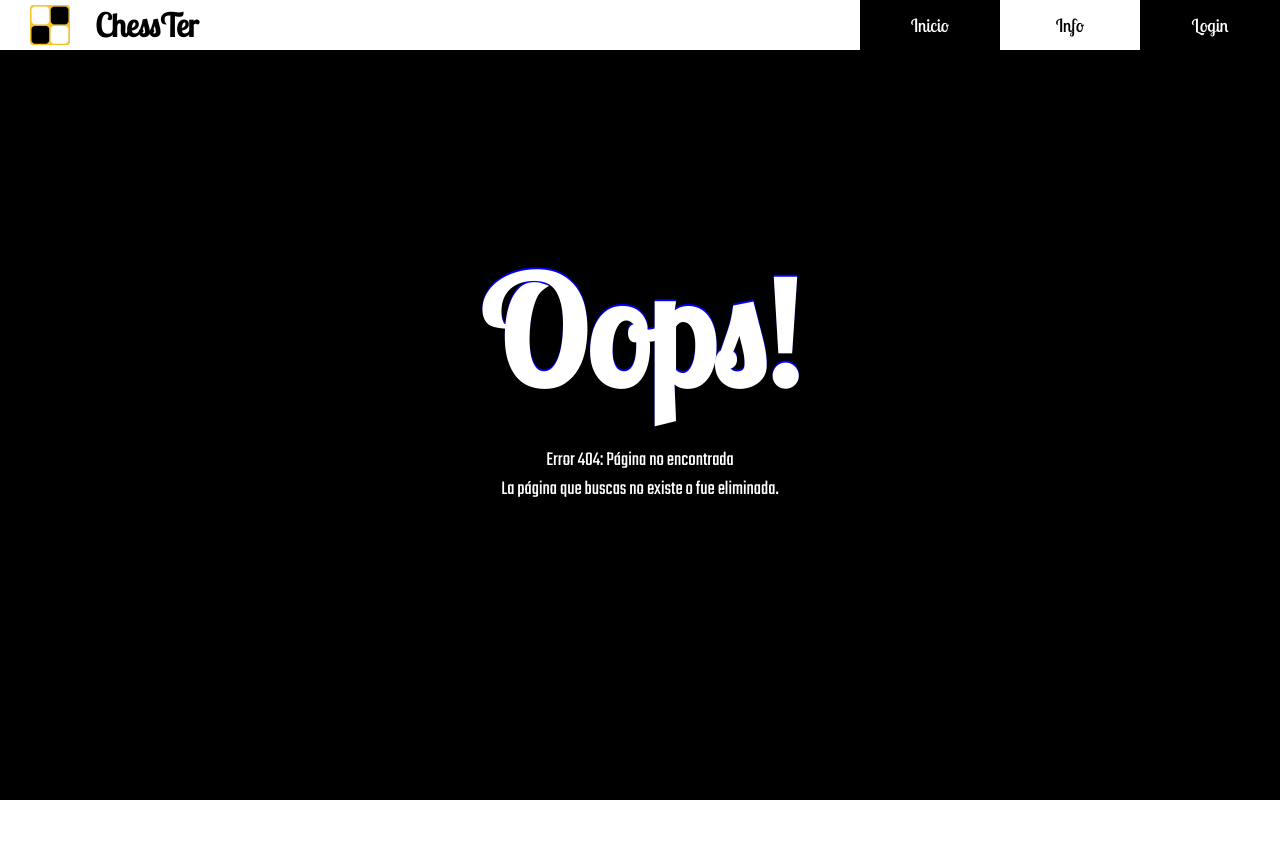
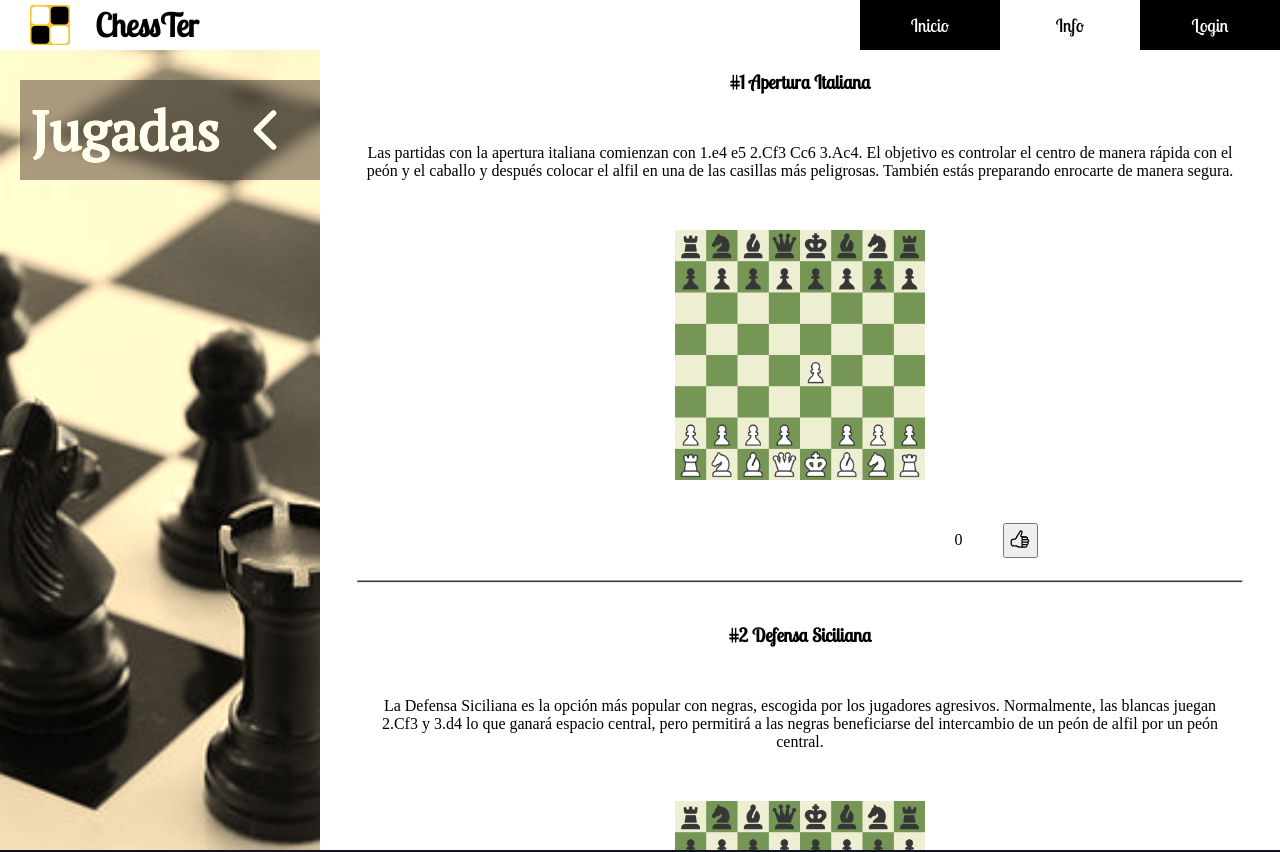
Before and after one commit to sebastiantq/chesster, a React (Create React App) app: page /info/jugadas in a window 1280 px wide. Before the commit this address had no page. Shown: the top 852 px of the page. Before the commit the page ends 800 px from the top, so only its background shows below. Built offline with nearby package versions, Linux system fonts and the light colour scheme; a web font is replaced by a local one.

Commit message:
Post-merge

```diff
--- a/src/App.js
+++ b/src/App.js
@@ -11,7 +11,7 @@ import Empty from './components/Empty';
 
 import Historia from './components/Informacion/Historia/Historia'
 import Reglas from './components/Informacion/Reglas/Reglas'
-import Trucos from './components/Informacion/Trucos/Trucos'
+import Jugadas from './components/Informacion/Jugadas/Jugadas'
 
 import './App.css';
 import './components/Menu/Menu.css'
@@ -31,7 +31,7 @@ const App = () => {
         <Route path='/info' element={<Informacion/>}></Route>
         <Route path='/info/historia' element={<Historia/>}></Route>
         <Route path='/info/reglas' element={<Reglas/>}></Route>
-        <Route path='/info/trucos' element={<Trucos/>}></Route>
+        <Route path='/info/jugadas' element={<Jugadas/>}></Route>
         <Route path='*' element={<Empty/>}></Route>
       </Routes>
     </div>
--- a/src/components/Informacion.jsx
+++ b/src/components/Informacion.jsx
@@ -25,8 +25,8 @@ function Informacion() {
               img="./ajedrezReglas.jpg">
         </Card>
       </Link>
-      <Link to="/info/trucos">
-        <Card titulo="Trucos"
+      <Link to="/info/jugadas">
+        <Card titulo="Jugadas"
               numero="03"
               img="./trucoss.jpg">
         </Card>
--- a/src/components/Informacion/Trucos/Trucos.css
+++ b/src/components/Informacion/Jugadas/Jugadas.css
@@ -15,7 +15,7 @@
     width: 25%;
     height: 100vh;
     display: flex;
-    background-image: url("./Trucos.jpg");
+    background-image: url("./Jugadas.jpg");
     background-position: center;
     background-size: cover;
     justify-content: right;
--- a/src/components/Informacion/Trucos/Trucos.jsx
+++ b/src/components/Informacion/Jugadas/Jugadas.jsx
@@ -1,10 +1,10 @@
 import React from "react";
 import Footer from "../../Footer";
-import "./Trucos.css";
+import "./Jugadas.css";
 import Truco from "../elemento/Elemento";
 import { Link } from "react-router-dom";
 
-function Trucos() {
+function Jugadas() {
   return (
     <div>
       <div className="trucosPage">
@@ -51,4 +51,4 @@ function Trucos() {
   );
 }
 
-export default Trucos;
+export default Jugadas;
--- a/src/components/Juego/Tablero.jsx
+++ b/src/components/Juego/Tablero.jsx
@@ -15,7 +15,7 @@ function Tablero(props) {
             <h1>{msToTime(props.tiempo)}</h1>
         </div>
         <div className="tablero-inferior">
-            <img alt="Tablero de juego" src="./tablero.jpeg"></img>
+            <img alt="Tablero de juego" src="./tablero.png"></img>
         </div>
     </div>
   )
```
Also changed, not shown: src/components/Informacion/Jugadas/Jugadas.jpg (renamed from src/components/Informacion/Trucos/Trucos.jpg).
